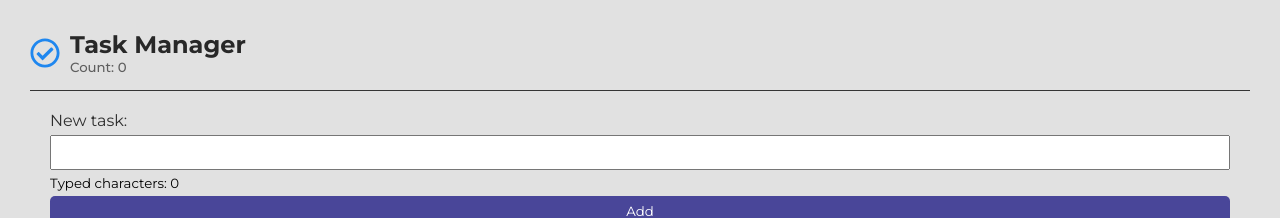
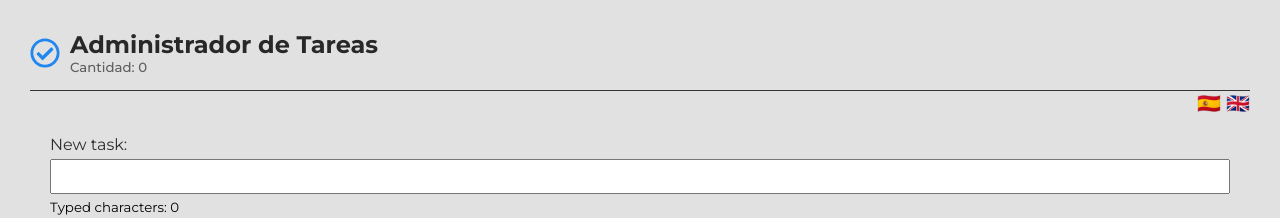
Before and after one commit to johncardozo/frontend-intermedio-02, a React (Vite) app in the folder react/task-manager/: page / in a window 1280 px wide. Shown: the top 218 px of the page. Built offline with nearby package versions, Linux system fonts and the light colour scheme; no server answers.

Commit message:
React: uso de useEffect para cambiar el idioma de la aplicación

```diff
--- a/react/task-manager/src/App.jsx
+++ b/react/task-manager/src/App.jsx
@@ -4,12 +4,26 @@ import axios from "axios";
 import AddTaskForm from "./components/AddTaskForm";
 import Header from "./components/Header";
 import TaskList from "./components/TaskList";
+import SelectLanguage from "./components/SelectLanguage";
+
 import LocalizationContext from "./context/LocalizationContext";
 
 import "./styles/App.scss";
 
+const local = {
+  es: {
+    title: "Administrador de Tareas",
+    count: "Cantidad",
+  },
+  en: {
+    title: "Task Manager",
+    count: "Count",
+  },
+};
+
 function App() {
   const [tasks, setTasks] = useState([]);
+  const [language, setLanguage] = useState(local.es);
 
   // useEffect se ejecuta una sola vez cuando se monta el componente
   useEffect(() => {
@@ -77,21 +91,16 @@ function App() {
     }
   };
 
-  const local = {
-    es: {
-      title: "Administrador de Tareas",
-      count: "Cantidad",
-    },
-    en: {
-      title: "Task Manager",
-      count: "Count",
-    },
+  const handlerLanguageChange = (lang) => {
+    // cambia el estdo dependiendo del idioma seleccionado
+    setLanguage(local[lang]);
   };
 
   return (
-    <LocalizationContext.Provider value={local.en}>
+    <LocalizationContext.Provider value={language}>
       <div className="app">
         <Header count={tasks.length} />
+        <SelectLanguage onChangeLanguage={handlerLanguageChange} />
         <AddTaskForm onCreateTask={onCreateHandler} />
         <TaskList tasks={tasks} onDeleteTask={onDeleteHandler} />
       </div>
--- /dev/null
+++ b/react/task-manager/src/components/SelectLanguage.jsx
@@ -0,0 +1,18 @@
+import PropTypes from "prop-types";
+
+import "../styles/Languages.scss";
+
+const SelectLanguage = ({ onChangeLanguage }) => {
+  return (
+    <div className="languages">
+      <span onClick={() => onChangeLanguage("es")}>🇪🇸</span>
+      <span onClick={() => onChangeLanguage("en")}>🇬🇧</span>
+    </div>
+  );
+};
+
+SelectLanguage.propTypes = {
+  onChangeLanguage: PropTypes.func,
+};
+
+export default SelectLanguage;
--- /dev/null
+++ b/react/task-manager/src/styles/Languages.scss
@@ -0,0 +1,10 @@
+.languages {
+  display: flex;
+  justify-content: end;
+  gap: 5px;
+
+  span {
+    font-size: 1.2rem;
+    cursor: pointer;
+  }
+}
```
